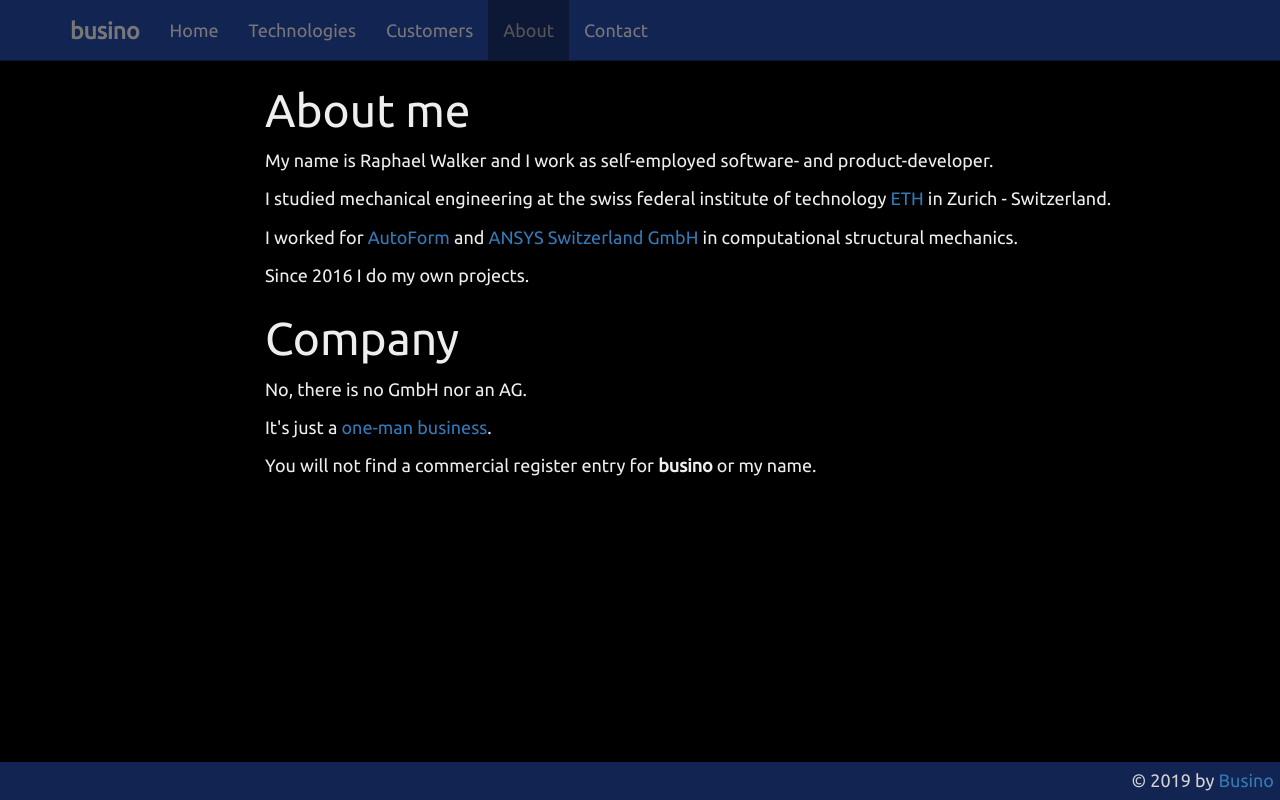
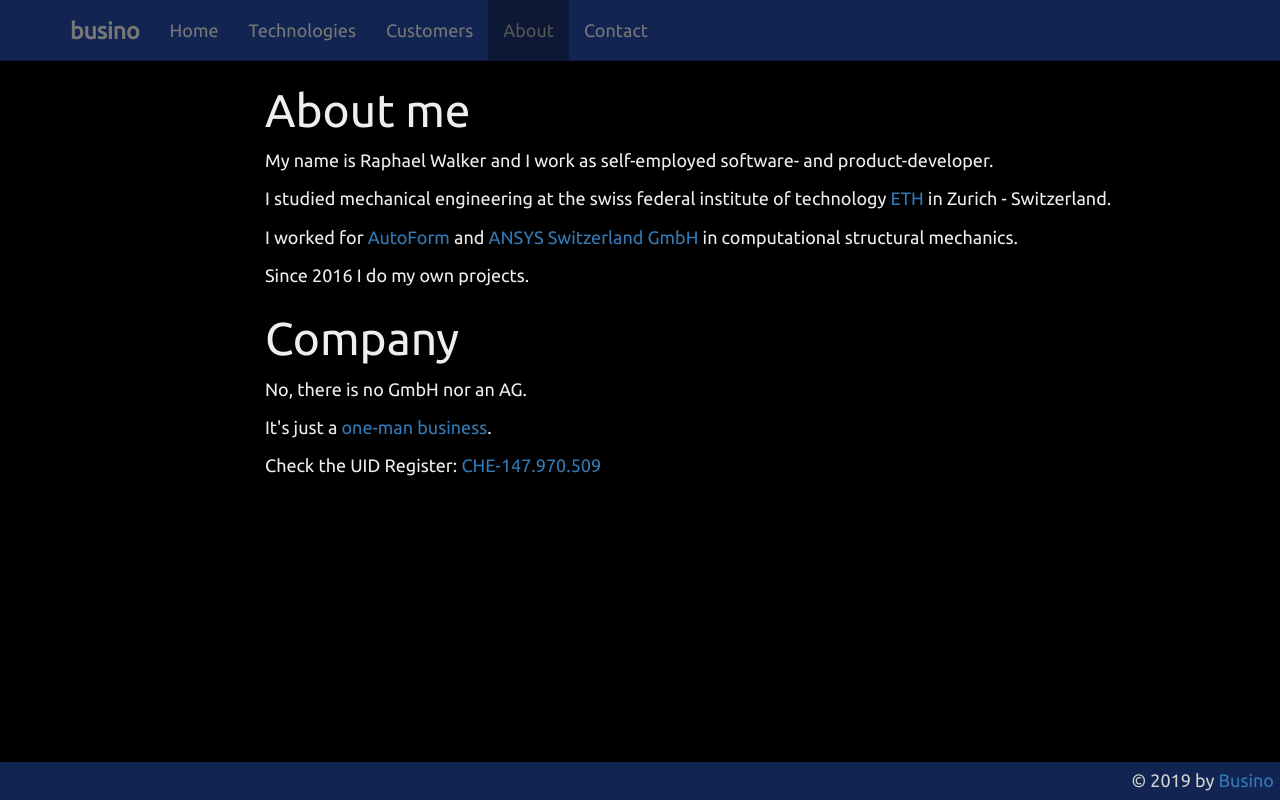
Before and after one commit to busino/busino.github.io, a plain HTML site: page about/index.html in a window 1280 px wide. Drawn offline with Linux system fonts and the light colour scheme.

Commit message:
Update register entry

```diff
--- a/about/index.html
+++ b/about/index.html
@@ -86,7 +86,7 @@
 <h1>Company</h1>
 <p>No, there is no GmbH nor an AG.</p>
 <p>It's just a <a href="https://www.kmu.admin.ch/kmu/de/home/praktisches-wissen/kmu-gruenden/uebersicht-rechtsformen/einzelunternehmen.html">one-man business</a>.</p>
-<p>You will not find a commercial register entry for <strong>busino</strong> or my name.</p>
+<p>Check the UID Register: <a href="https://www.uid.admin.ch/Detail.aspx?uid_id=CHE-147.970.509">CHE-147.970.509</a></p>
 
 
 
```
